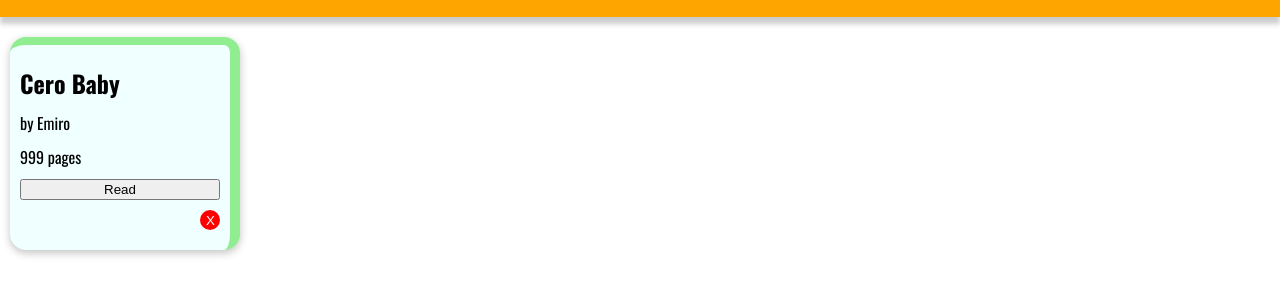
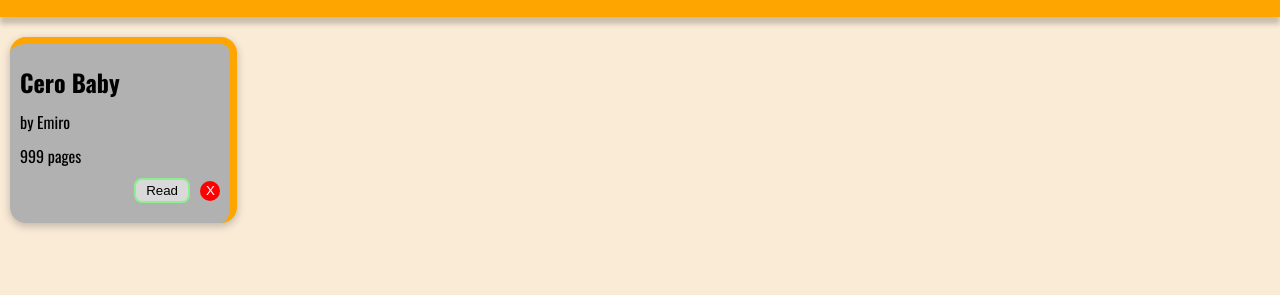
Before and after one commit to emiroquai/Library, a plain HTML site: page index.html in a window 1280 px wide. Both pictures are taken after a click on the button "Not read". Shown: the part 103-398 px from the top of the page. Drawn offline with nearby package versions, Linux system fonts and the light colour scheme.

Commit message:
Updated styling

```diff
--- a/index.html
+++ b/index.html
@@ -27,7 +27,7 @@
                     <input type="radio" name="read" value="Not read" id="notread">
                     <label for="notread">Not read</label>
                 </div>
-                <button type="submit" value="Submit" id="submit">Submit</button>
+                <button type="submit" value="Submit" id="submit">Add Book</button>
             </form>
         </div>
     </main>
--- a/script.js
+++ b/script.js
@@ -47,21 +47,30 @@ function displayBooks() {
         bookPages.classList.add('pages');
         bookPages.textContent = book.pages + " pages"
 
-        const readButton = document.createElement(`button`);
+        const buttonContainer = document.createElement("div");
+        buttonContainer.classList.add("button-container");
+
+        const readButton = document.createElement("button");
         readButton.classList.add("readButton");
         readButton.textContent = book.read;
+        if (book.read === "Read") {
+            readButton.classList.add("read");
+        }
         readButton.dataset.index = index;
 
-        const deleteButton = document.createElement(`button`);
+        const deleteButton = document.createElement("button");
         deleteButton.classList.add("deleteButton");
         deleteButton.textContent = "X";
         deleteButton.dataset.index = index;
 
+        buttonContainer.appendChild(readButton);
+        buttonContainer.appendChild(deleteButton);
+
         bookCard.appendChild(bookTitle);
         bookCard.appendChild(bookAuthor);
         bookCard.appendChild(bookPages);
-        bookCard.appendChild(readButton);
-        bookCard.appendChild(deleteButton);
+        bookCard.appendChild(buttonContainer);
+
 
         wrapper.appendChild(bookCard);
 
@@ -123,8 +132,10 @@ function readButton() {
             const index = parseInt(readButton.dataset.index);
             if (myLibrary[index].read === "Read") {
                 myLibrary[index].read = "Not read";
+                readButton.classList.remove('read');
             } else {
                 myLibrary[index].read = "Read";
+                readButton.classList.add('read');
             }
             updateDisplay();
 
--- a/style.css
+++ b/style.css
@@ -25,7 +25,7 @@ header {
 
 }
 
-#newBook {
+#newBook, #submit {
     width: 100px;
     height: 30px;
     border-radius: 8px;
@@ -43,6 +43,8 @@ header {
 main {
     display: grid;
     grid-auto-flow: column;
+    height: 100vh;
+    background-color: antiquewhite;
 }
 
 #wrapper {
@@ -54,23 +56,30 @@ main {
 }
 
 .card {
-    background-color: azure;
+    background-color: #b1b1b1;
     border-radius: 16px;
     padding: 20px 10px;
     box-shadow: rgba(0, 0, 0, 0.24) 0px 3px 8px;
     display: grid;
     gap: 10px;
     width: clamp(120px, 20vw ,200px);
-    border-top: 8px solid lightgreen;
-    border-right: 10px solid lightgreen;
-}
+    border-top: 7px solid orange;
+    border-right: 7px solid orange;}
 
 #bookFormBar {
-    width: 300px;
+    width: 220px;
     background-color: rgba(255, 166, 0, 0.699);
     height: 100vh;
     justify-self: end;
     display: none;
+    justify-content: center;
+}
+
+#submit {
+    width: fit-content;
+    padding: 3px 10px;
+    cursor: pointer;
+    justify-self: center;
 }
 
 form {
@@ -95,3 +104,25 @@ input {
     justify-self: end;
     cursor: pointer;
 }
+
+.button-container {
+    display: grid;
+    grid-auto-flow: column;
+    justify-content: end;
+    gap: 10px;
+    align-items: center
+}
+
+.readButton {
+    width: fit-content;
+    padding: 3px 10px;
+    background-color: #d9d9d9;
+    display: inline-flex;
+    border-radius: 8px;
+    border: 2px solid red;
+    cursor: pointer;
+}
+
+.read {
+    border: 2px solid lightgreen;
+}
```
